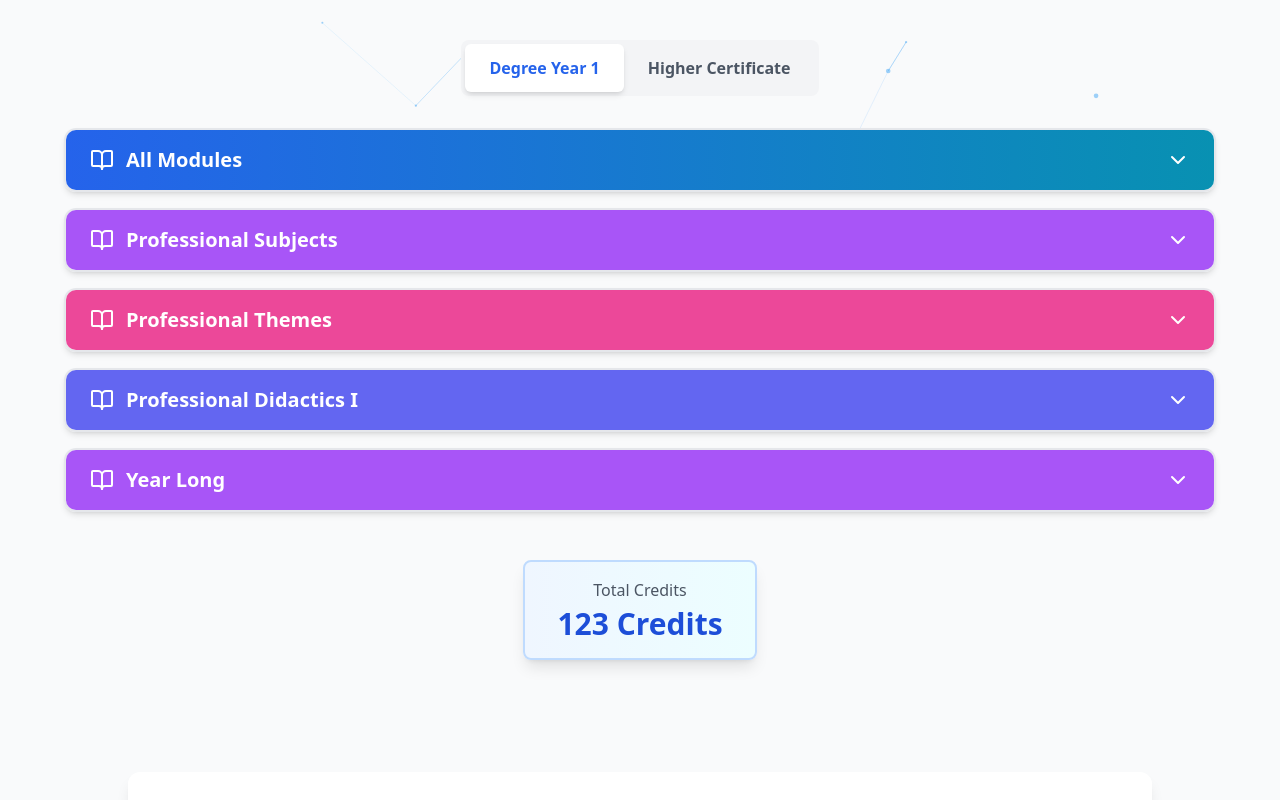
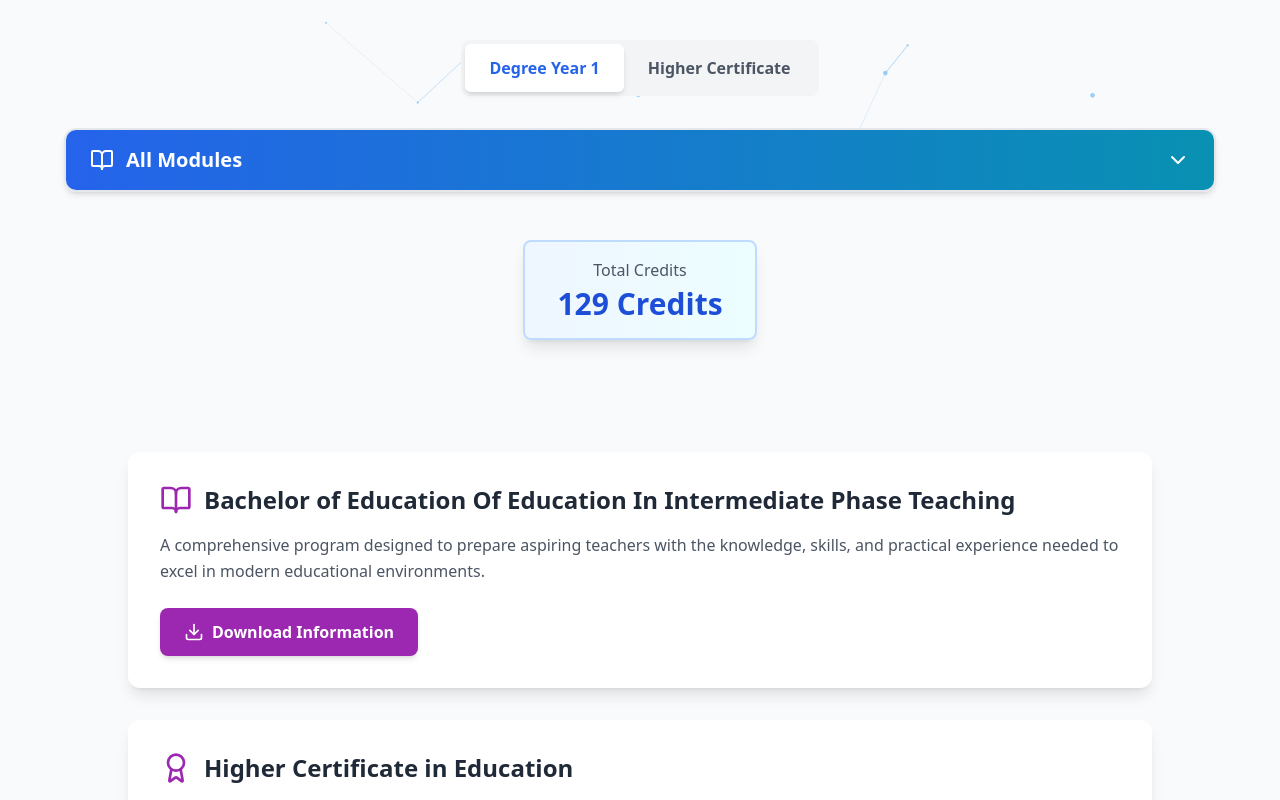
Before and after one commit to RohanM007/emerisopenday, a React (Vite) app in the folder faculty-open-day/: page /emerisopenday/education in a window 1280 px wide. Shown: the part 620-1420 px from the top of the page. Built offline with nearby package versions, Linux system fonts and the light colour scheme.

Commit message:
Removed the unwanted modules from the school of education

```diff
--- a/faculty-open-day/src/components/ModuleDisplayEducation.jsx
+++ b/faculty-open-day/src/components/ModuleDisplayEducation.jsx
@@ -230,8 +230,8 @@ const ModuleDisplayEducation = ({ higherCertModules, degreeModules }) => {
             </div>
           </div>
 
-          {/* Categorized Accordions */}
-          {Object.entries(groupedModules).map(([category, semesters]) => (
+          {/* Categorized Accordions - Only show for Higher Certificate */}
+          {activeTab === 'certificate' && Object.entries(groupedModules).map(([category, semesters]) => (
             <div key={category} className="border-2 border-gray-200 rounded-xl overflow-hidden shadow-md">
               {/* Accordion Header */}
               <button
--- a/faculty-open-day/src/data/facultyData.js
+++ b/faculty-open-day/src/data/facultyData.js
@@ -12,7 +12,7 @@ export const faculties = [
       modules: [
         // Professional Subjects - Semester 1
         { code: 'INPCF110', name: 'Introduction to Personal Computing', credits: 5, semester: 1, nqf: 5, category: 'Professional Subjects' },
-        { code: 'FAFR6121/FALX6121/FALZ6121/FALN6111', name: 'First Additional Languages: Afrikaans/IsiXhosa/IsiZulu/Northern Sotho', credits: 12, semester: 1, nqf: 6, category: 'Professional Subjects' },
+        { code: 'FAFR6121/FALZ6121', name: 'First Additional Languages: Afrikaans/IsiZulu', credits: 12, semester: 1, nqf: 6, category: 'Professional Subjects' },
         { code: 'ITSA5111', name: 'Introduction to Scholarship A', credits: 8, semester: 1, nqf: 5, category: 'Professional Subjects' },
         // Professional Themes - Semester 1
         { code: 'PSED5111', name: 'Psychology for Educators 1A', credits: 12, semester: 1, nqf: 5, category: 'Professional Themes' },
@@ -23,7 +23,7 @@ export const faculties = [
 
         // Professional Subjects - Semester 2
         { code: 'ENED6122', name: 'English for Education 1', credits: 12, semester: 2, nqf: 6, category: 'Professional Subjects' },
-        { code: 'COLA5112/COLX5112/COLZ5112/COLN5112', name: 'Communicative Languages: Afrikaans/IsiXhosa/IsiZulu/Northern Sotho', credits: 12, semester: 2, nqf: 5, category: 'Professional Subjects' },
+        { code: 'COLA5112/COLZ5112', name: 'Communicative Languages: Afrikaans/IsiZulu', credits: 12, semester: 2, nqf: 5, category: 'Professional Subjects' },
         { code: 'IEMS5111', name: 'Introduction to EMS', credits: 5, semester: 2, nqf: 5, category: 'Professional Subjects' },
         // Professional Themes - Semester 2
         { code: 'PSED5112', name: 'Psychology for Educators 1B', credits: 12, semester: 2, nqf: 5, category: 'Professional Themes' },
@@ -32,7 +32,7 @@ export const faculties = [
         { code: 'TNST5112', name: 'TIP* Nat Sciences and Technology 1', credits: 8, semester: 2, nqf: 5, category: 'Professional Didactics I' },
 
         // Year Long
-        { code: 'TEIP5119', name: 'Teaching Experience 1', credits: 6, semester: 0, nqf: 5, category: 'Year Long' },
+        { code: 'TEIP5119', name: 'Teaching Experience 1 (Compulsory)', credits: 12, semester: 0, nqf: 5, category: 'Year Long' },
       ]
     },
     higherCertificate: {
@@ -52,8 +52,6 @@ export const faculties = [
         { code: 'XCOP5112', name: 'Work Integrated Learning', credits: 15, semester: 2, nqf: 5, category: 'Core Modules' },
 
         // Electives - First Additional Languages (Students choose one)
-        { code: 'FALN5112', name: 'First Additional Language Northern Sotho', credits: 15, semester: 0, nqf: 5, category: 'Electives - First Additional Languages' },
-        { code: 'FALX5112', name: 'First Additional Language isiXhosa', credits: 15, semester: 0, nqf: 5, category: 'Electives - First Additional Languages' },
         { code: 'FALZ5112', name: 'First Additional Language isiZulu', credits: 15, semester: 0, nqf: 5, category: 'Electives - First Additional Languages' },
         { code: 'FAFR5112', name: 'First Additional Language Afrikaans', credits: 15, semester: 0, nqf: 5, category: 'Electives - First Additional Languages' },
       ]
```
